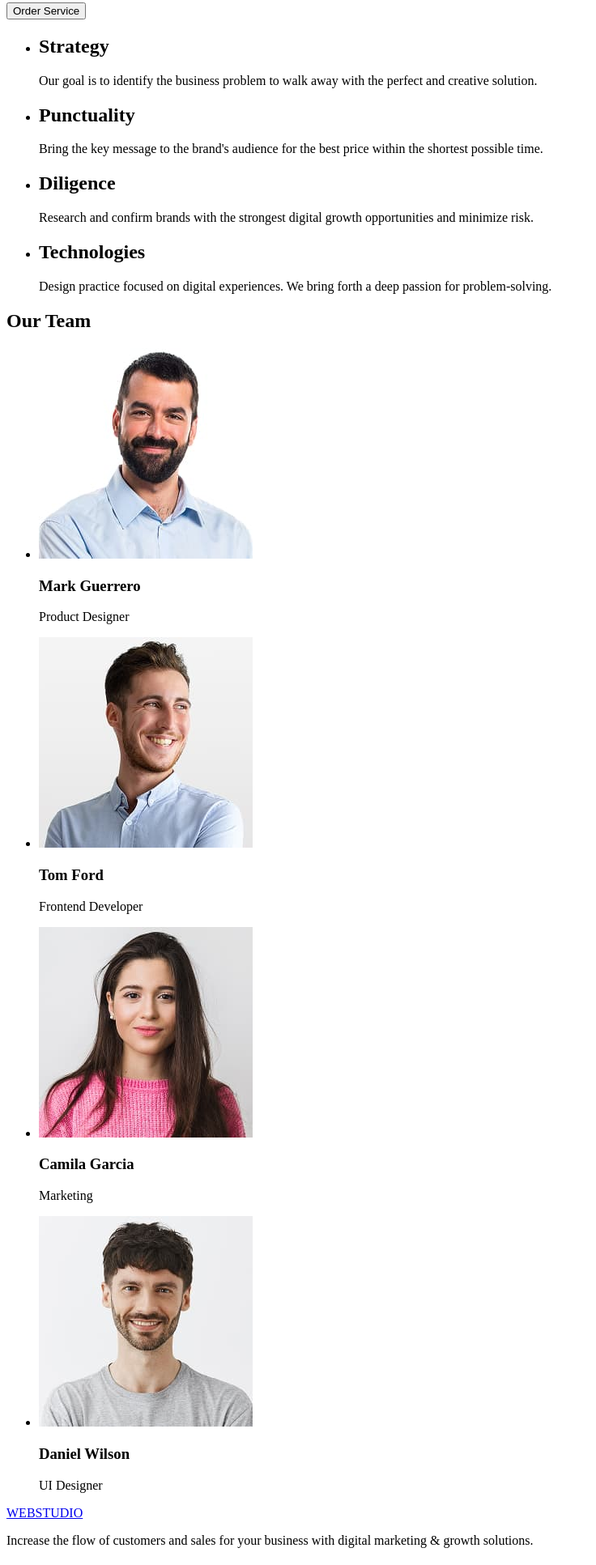
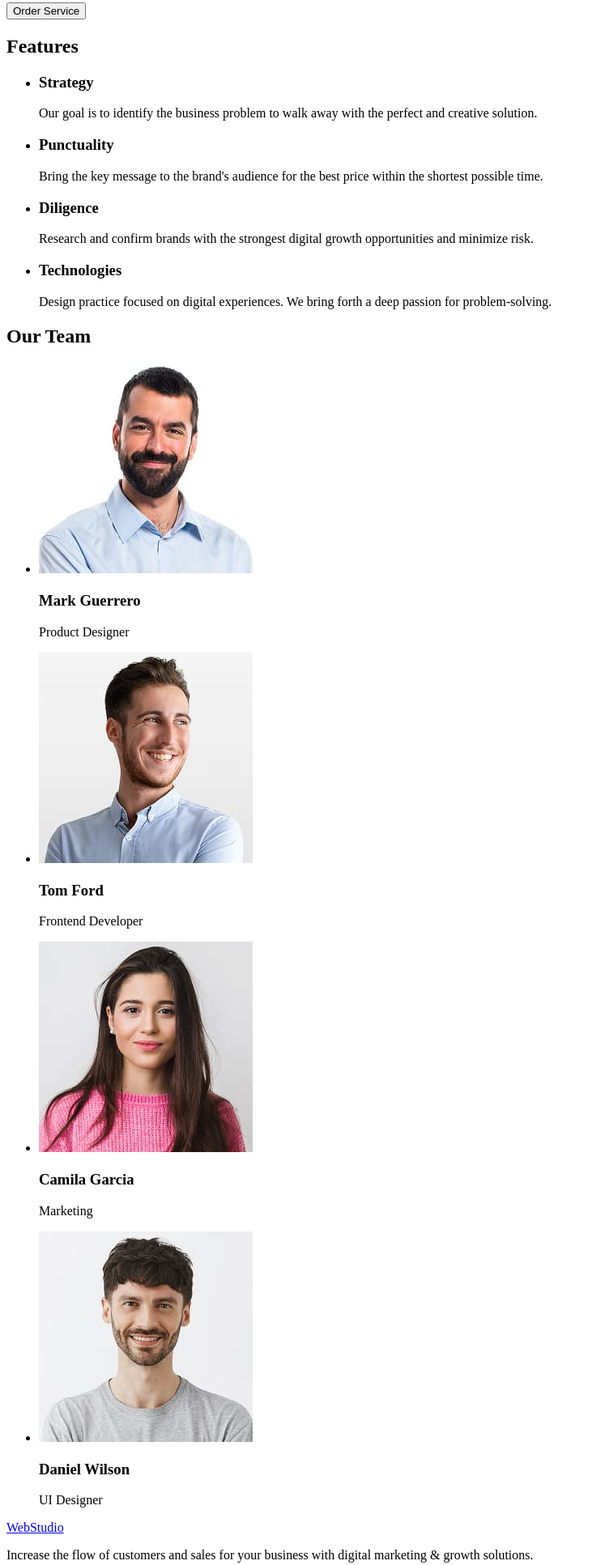
Before and after one commit to Epoeitos/goit-markup-hw-01, a plain HTML site: page index.html in a window 1280 px wide. Shown: the part 212-2145 px from the top of the page at 81% size, without its empty margins (0-736 px from the left). Drawn offline with Linux system fonts and the light colour scheme.

Commit message:
add index file

```diff
--- a/index.html
+++ b/index.html
@@ -7,8 +7,8 @@
   </head>
   <body>
     <header>
-      <a href="#">WEBSTUDIO</a>
       <nav>
+        <a href="./index.html">WEBSTUDIO</a>
         <ul>
           <li><a href="#">Studio</a></li>
           <li><a href="#">Portfolio</a></li>
@@ -28,30 +28,31 @@
         <button type="button">Order Service</button>
       </section>
       <section>
+        <h2>Features</h2>
         <ul>
           <li>
-            <h2>Strategy</h2>
+            <h3>Strategy</h3>
             <p>
               Our goal is to identify the business problem to walk away with the
               perfect and creative solution.
             </p>
           </li>
           <li>
-            <h2>Punctuality</h2>
+            <h3>Punctuality</h3>
             <p>
               Bring the key message to the brand's audience for the best price
               within the shortest possible time.
             </p>
           </li>
           <li>
-            <h2>Diligence</h2>
+            <h3>Diligence</h3>
             <p>
               Research and confirm brands with the strongest digital growth
               opportunities and minimize risk.
             </p>
           </li>
           <li>
-            <h2>Technologies</h2>
+            <h3>Technologies</h3>
             <p>
               Design practice focused on digital experiences. We bring forth a
               deep passion for problem-solving.
@@ -64,7 +65,7 @@
         <ul>
           <li>
             <img
-              src="images/team/mark-guerrero.jpg"
+              src="./images/team/mark-guerrero.jpg"
               alt="Mark Guerrero — Product Designer"
               width="264"
             />
@@ -73,7 +74,7 @@
           </li>
           <li>
             <img
-              src="images/team/tom-ford.jpg"
+              src="./images/team/tom-ford.jpg"
               alt="Tom Ford — Frontend Developer"
               width="264"
             />
@@ -82,7 +83,7 @@
           </li>
           <li>
             <img
-              src="images/team/camila-garcia.jpg"
+              src="./images/team/camila-garcia.jpg"
               alt="Camila Garcia — Marketing Specialist"
               width="264"
             />
@@ -91,7 +92,7 @@
           </li>
           <li>
             <img
-              src="images/team/daniel-wilson.jpg"
+              src="./images/team/daniel-wilson.jpg"
               alt="Daniel Wilson - UI Designer"
               width="264"
             />
@@ -102,7 +103,7 @@
       </section>
     </main>
     <footer>
-      <a href="#">WEBSTUDIO</a>
+      <a href="./index.html">WebStudio</a>
       <p>
         Increase the flow of customers and sales for your business with digital
         marketing & growth solutions.
```
